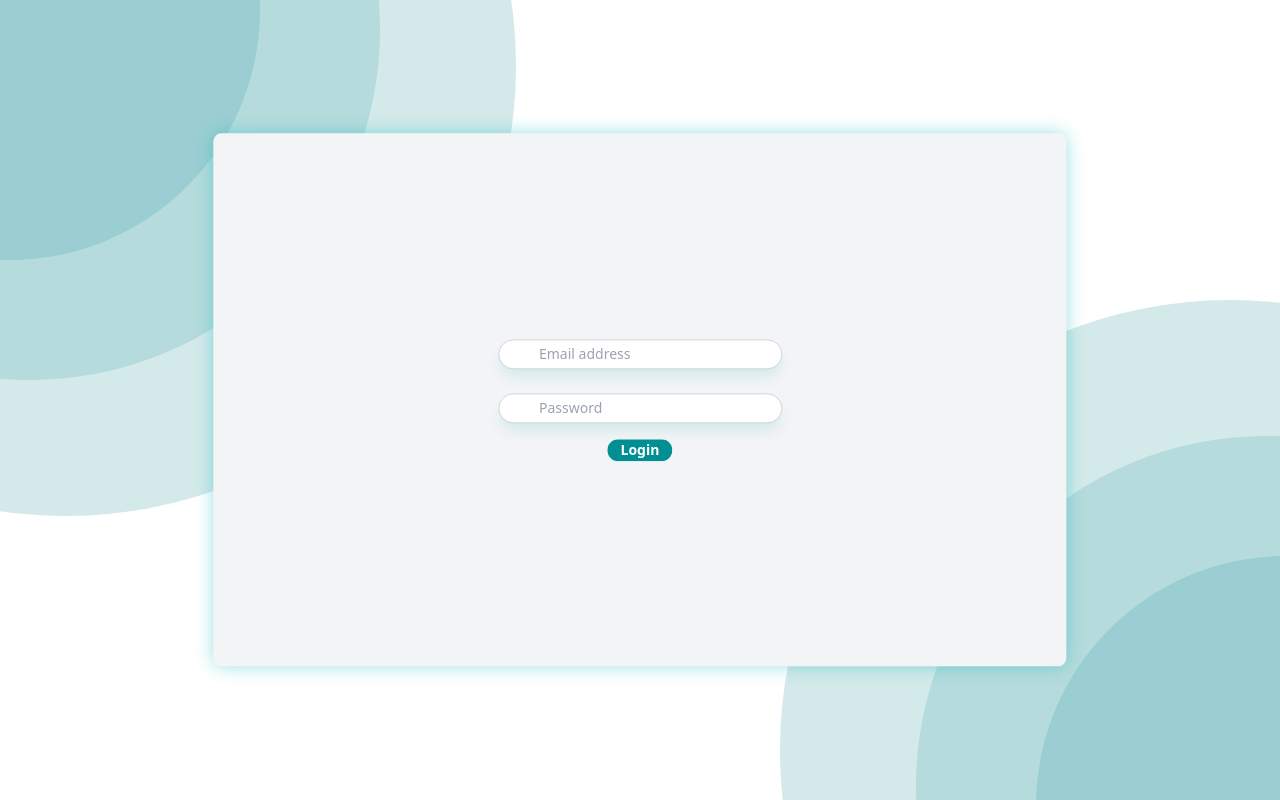
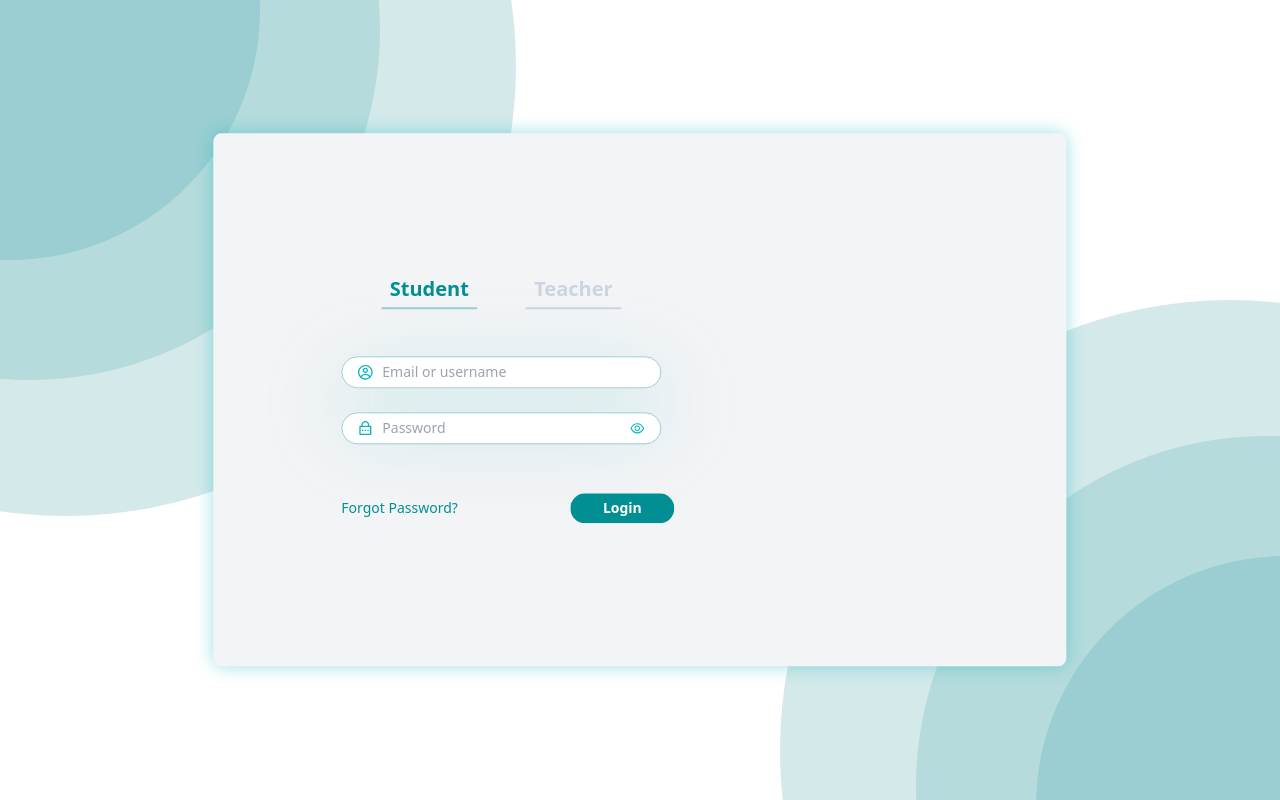
Before and after one commit to joysarkar18/where-is-my-tutor, a React (Vite) app in the folder where-is-my-tutor-frontend/: page /login in a window 1280 px wide. Built offline with nearby package versions, Linux system fonts and the light colour scheme.

Commit message:
login page leftside ui complete

```diff
--- a/where-is-my-tutor-frontend/src/screens/login.jsx
+++ b/where-is-my-tutor-frontend/src/screens/login.jsx
@@ -1,4 +1,13 @@
+import { CgProfile } from "react-icons/cg";
+import { RiLockPasswordLine } from "react-icons/ri";
+import { AiOutlineEye } from "react-icons/ai";
+import { AiOutlineEyeInvisible } from "react-icons/ai";
+import { useState } from "react";
+
 function Login() {
+  const [isPasswordShowing, setIsPasswordShowing] = useState(false);
+  const [selectedUserType, setSelectedUserType] = useState(0);
+
   return (
     <div className="flex items-center justify-center w-screen h-screen overflow-hidden relative">
       <div className="h-[900px] w-[900px] absolute left-[-24rem] top-[-24rem] bg-baseColor-100 rounded-full"></div>
@@ -9,39 +18,115 @@ function Login() {
       <div className="h-[500px] w-[500px] absolute right-[-16rem] bottom-[-16rem] bg-baseColor-300 rounded-full"></div>
 
       {/* Login Box */}
-      <div className="flex flex-col items-center justify-center h-4/6 w-4/6 bg-gray-100 absolute left-1/2 top-1/2 transform -translate-x-1/2 -translate-y-1/2 z-10 shadow-[rgba(5,_183,_186,_0.4)_0px_0px_18px] rounded-lg p-8">
-        <div>
+      <div className="pl-32 flex flex-col items-start justify-center h-4/6 w-4/6 bg-gray-100 absolute left-1/2 top-1/2 transform -translate-x-1/2 -translate-y-1/2 z-10 shadow-[rgba(5,_183,_186,_0.4)_0px_0px_18px] rounded-lg p-8">
+        <div className="flex flex-row items-center justify-between space-x-12 h-32 ml-10">
+          <div className="flex flex-col justify-center items-center">
+            <a
+              className={`${
+                selectedUserType == 0 ? "text-baseColor-600" : "text-slate-300"
+              } ${
+                selectedUserType == 1
+                  ? "hover:text-baseColor-400"
+                  : "hover:text-baseColor-600"
+              } whitespace-nowrap text-xl font-bold mb-1 cursor-pointer`}
+              onClick={() => {
+                setSelectedUserType(0);
+              }}
+            >
+              Student
+            </a>
+            <div
+              className={`h-[2px] w-24 rounded-full ${
+                selectedUserType == 0 ? "bg-baseColor-300" : "bg-slate-300"
+              }`}
+            ></div>
+          </div>
+
+          <div className="flex flex-col justify-center items-center">
+            <a
+              className={`${
+                selectedUserType == 1 ? "text-baseColor-600" : "text-slate-300"
+              } ${
+                selectedUserType == 0
+                  ? "hover:text-baseColor-400"
+                  : "hover:text-baseColor-600"
+              } whitespace-nowrap text-xl font-bold mb-1 cursor-pointer`}
+              onClick={() => {
+                setSelectedUserType(1);
+              }}
+            >
+              Teacher
+            </a>
+            <div
+              className={`h-[2px] w-24 rounded-full ${
+                selectedUserType == 1 ? "bg-baseColor-300" : "bg-slate-300"
+              }`}
+            ></div>
+          </div>
+        </div>
+
+        <div className="shadow-[rgba(5,_183,_186,_0.3)_0px_30px_90px] rounded-full">
           <label className="sr-only">Email address</label>
+          <div className="relative">
             <input
               id="email"
               name="email"
               type="email"
               autoComplete="email"
               required
-            className=" rounded-full shadow-lg shadow-baseColor-100 relative block w-full px-10 py-1 border border-gray-300 sm:text-sm"
-            placeholder="Email address"
+              className=" rounded-full w-80 h-8 text-baseColor-600 shadow-baseColor-100 relative block px-10 py-1 border border-baseColor-300 focus:border-baseColor-600 focus:ring-0 focus:outline-none sm:text-sm"
+              placeholder="Email or username"
             />
+            <CgProfile className="top-2 left-4 absolute text-baseColor-400"></CgProfile>
+          </div>
         </div>
 
         <div className="mt-4 space-y-2">
           <label htmlFor="password" className="sr-only">
             Password
           </label>
+          <div className="relative">
             <input
               id="password"
               name="password"
-            type="password"
+              type={isPasswordShowing ? "password" : "text"}
               autoComplete="current-password"
               required
-            className=" rounded-full shadow-lg shadow-baseColor-100 relative block w-full px-10 py-1 sm:text-sm border border-gray-300"
+              className=" rounded-full text-baseColor-600 shadow-baseColor-100 relative block w-80 h-8 px-10 py-1 sm:text-sm border border-baseColor-300 focus:border-baseColor-600 focus:ring-0 focus:outline-none shadow-[5,_183,_186,_0.9)]"
               placeholder="Password"
             />
+            <RiLockPasswordLine className="top-2 left-4 absolute text-baseColor-400"></RiLockPasswordLine>
+            {!isPasswordShowing && (
+              <AiOutlineEye
+                className="top-2 right-4 absolute text-baseColor-400 cursor-pointer"
+                onClick={() => {
+                  setIsPasswordShowing((v) => {
+                    return !v;
+                  });
+                }}
+              ></AiOutlineEye>
+            )}
+            {isPasswordShowing && (
+              <AiOutlineEyeInvisible
+                className="top-2 right-4 absolute text-baseColor-400 cursor-pointer"
+                onClick={() => {
+                  setIsPasswordShowing((v) => {
+                    return !v;
+                  });
+                }}
+              ></AiOutlineEyeInvisible>
+            )}
+          </div>
         </div>
 
-        <div className="mt-4 space-y-6">
+        <div className="flex flex-row items-center justify-between space-x-28 h-32">
+          <a className="text-baseColor-600 whitespace-nowrap text-sm cursor-pointer">
+            Forgot Password?
+          </a>
+
           <button
             type="submit"
-            className="group relative w-full flex justify-center  py-.6 px-3 border border-transparent text-sm font-semibold rounded-full text-white bg-baseColor-600 "
+            className="group relative w-full flex justify-center  py-1 px-8 border border-transparent text-sm font-semibold rounded-full text-white bg-baseColor-600 "
           >
             Login
           </button>
```
Lines whose indentation alone changed are shown as unchanged.
